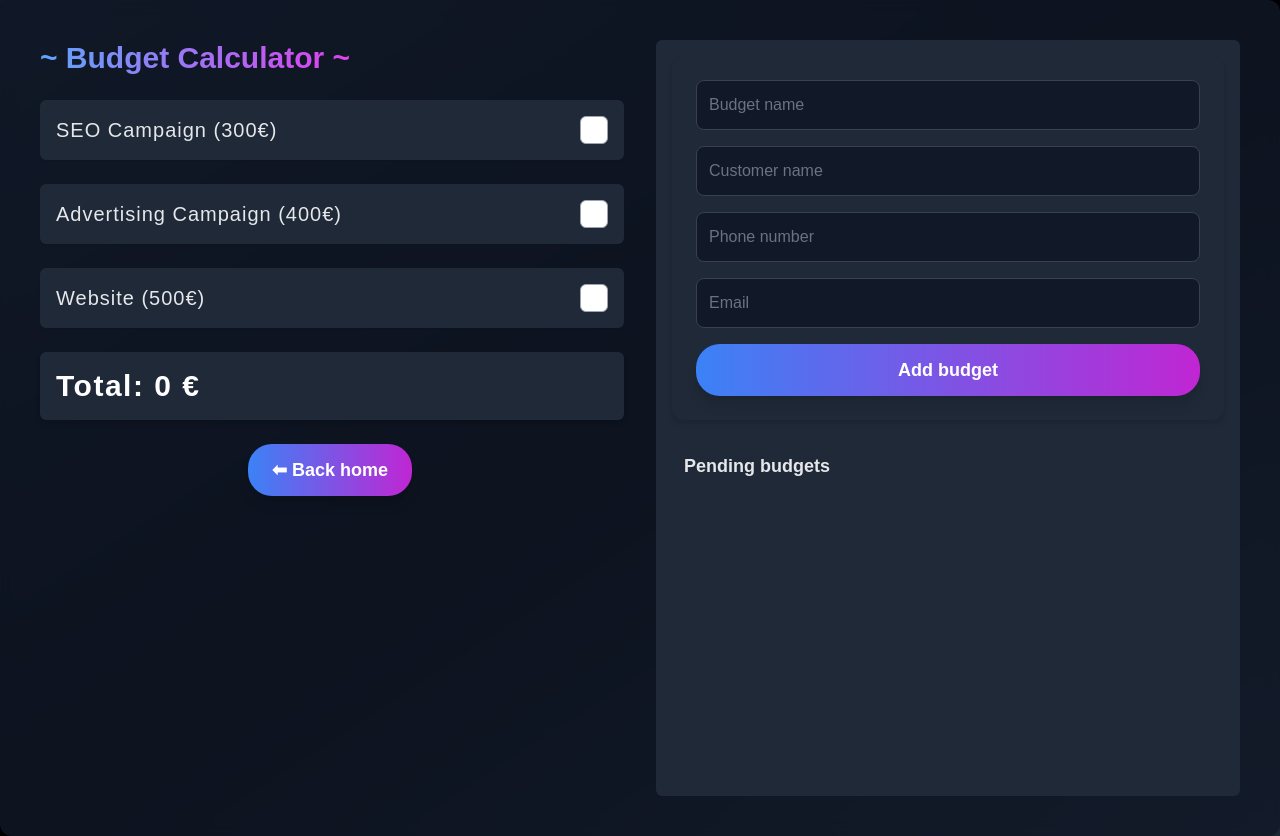
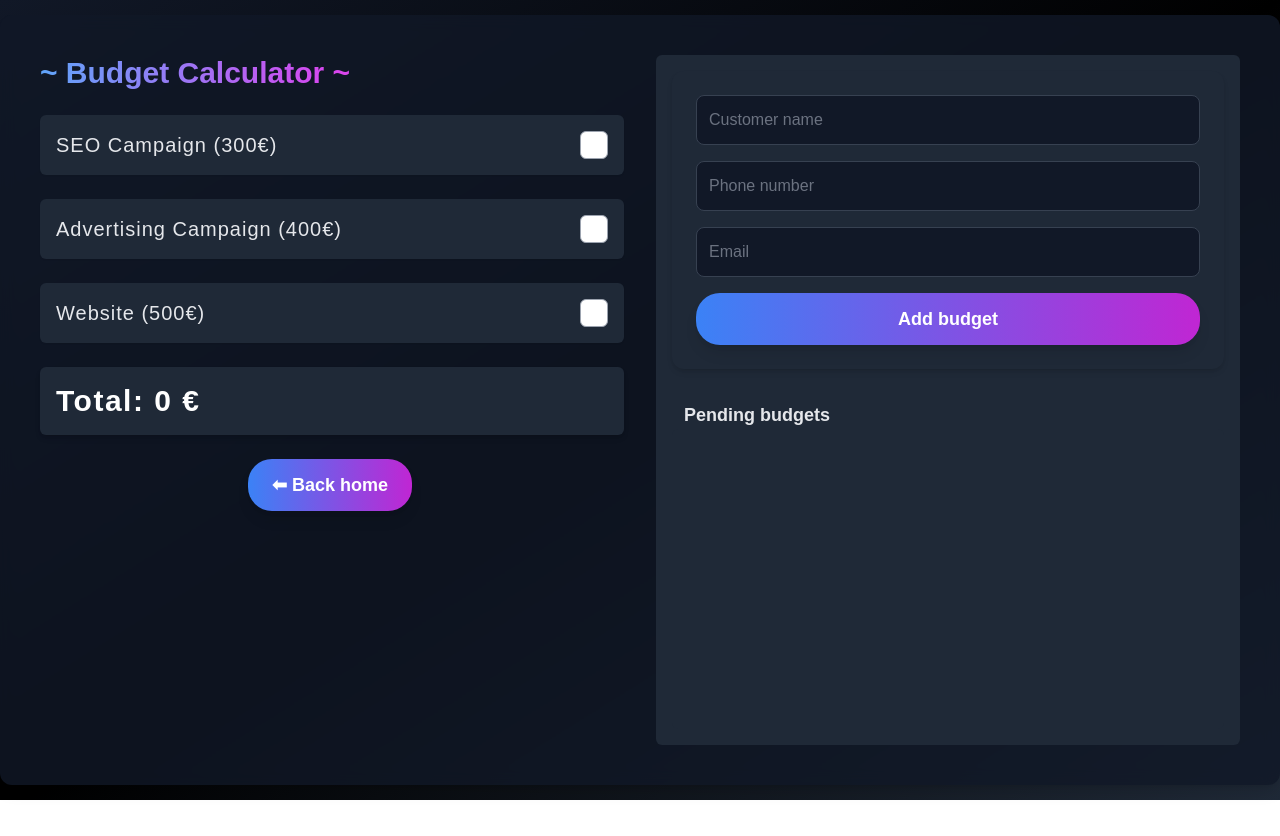
Before and after one commit to triflip/S6.Budgets, a React (Vite) app: page /calculator in a window 1280 px wide. After the commit the page ends 800 px from the top, so only its background shows below. Built offline with nearby package versions, Linux system fonts and the light colour scheme.

Commit message:
fix: remove budget name

```diff
--- a/src/features/budgets/components/BudgetForm.tsx
+++ b/src/features/budgets/components/BudgetForm.tsx
@@ -139,8 +139,6 @@ export const BudgetForm: React.FC = () => {
 
         <div className="space-y-8 p-4 bg-gray-800 rounded-md">
           <BudgetInputs
-            budgetName={budgetName}
-            setBudgetName={setBudgetName}
             clientName={clientName}
             setClientName={setClientName}
             clientPhone={clientPhone}
--- a/src/features/budgets/components/BudgetInputs.tsx
+++ b/src/features/budgets/components/BudgetInputs.tsx
@@ -1,6 +1,4 @@
 type BudgetInputsProps = {
-  budgetName: string;
-  setBudgetName: (val: string) => void;
   clientName: string;
   setClientName: (val: string) => void;
   clientPhone: string;
@@ -11,8 +9,6 @@ type BudgetInputsProps = {
 };
 
 export const BudgetInputs: React.FC<BudgetInputsProps> = ({
-  budgetName,
-  setBudgetName,
   clientName,
   setClientName,
   clientPhone,
@@ -23,13 +19,6 @@ export const BudgetInputs: React.FC<BudgetInputsProps> = ({
 }) => {
   return (
     <div className="p-6 bg-gray-800 rounded-xl shadow-md space-y-4">
-      <input
-        type="text"
-        placeholder="Budget name"
-        value={budgetName}
-        onChange={(e) => setBudgetName(e.target.value)}
-        className="w-full p-3 rounded-lg bg-gray-900 text-gray-200 placeholder-gray-500 border border-gray-700 focus:outline-none focus:ring-2 focus:ring-blue-500"
-      />
       <input
         type="text"
         placeholder="Customer name"
--- a/src/features/budgets/components/BudgetList.tsx
+++ b/src/features/budgets/components/BudgetList.tsx
@@ -1,6 +1,5 @@
 type Budget = {
   id: number;
-  name: string;
   client: string;
   phone: string;
   email: string;
@@ -25,7 +24,7 @@ export const BudgetList: React.FC<BudgetListProps> = ({ budgets }) => {
         {budgets.map((b) => (
           <li key={b.id} className="p-3 bg-gray-900 rounded text-gray-200 shadow-sm">
             <p className="font-semibold">
-              Budget: {b.name} --- Client: {b.client}
+              Client: {b.client}
             </p>
             <p>Services: {b.services.join(", ")} --- Total: {b.total} €</p>
             <p>Phone: {b.phone} --- Email: {b.email}</p>
```
